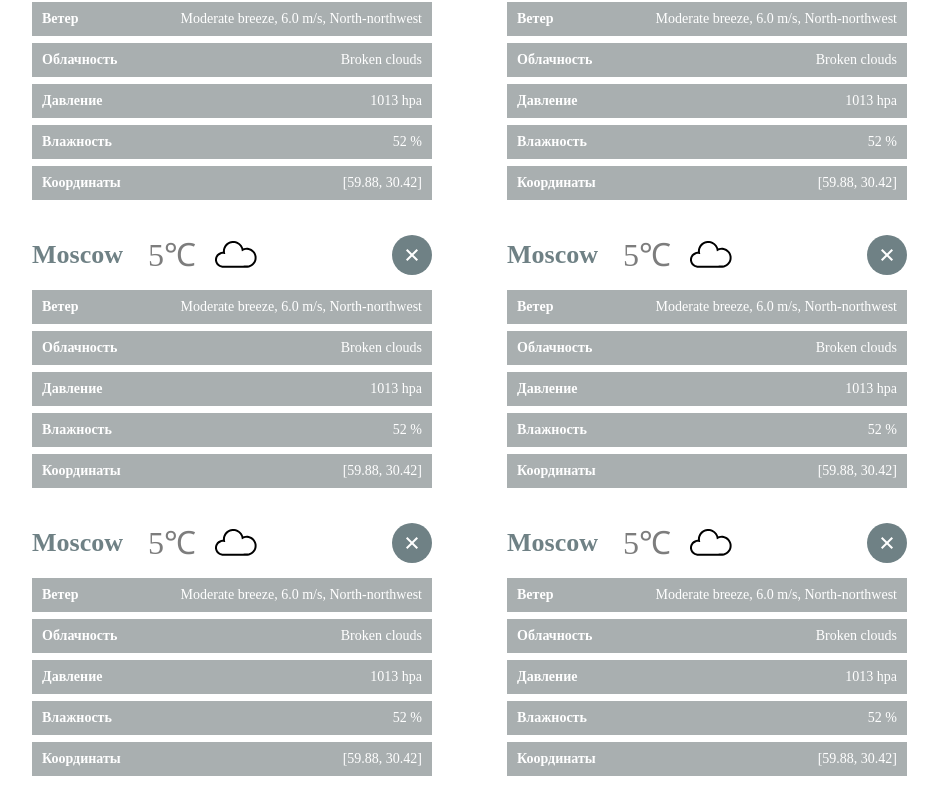
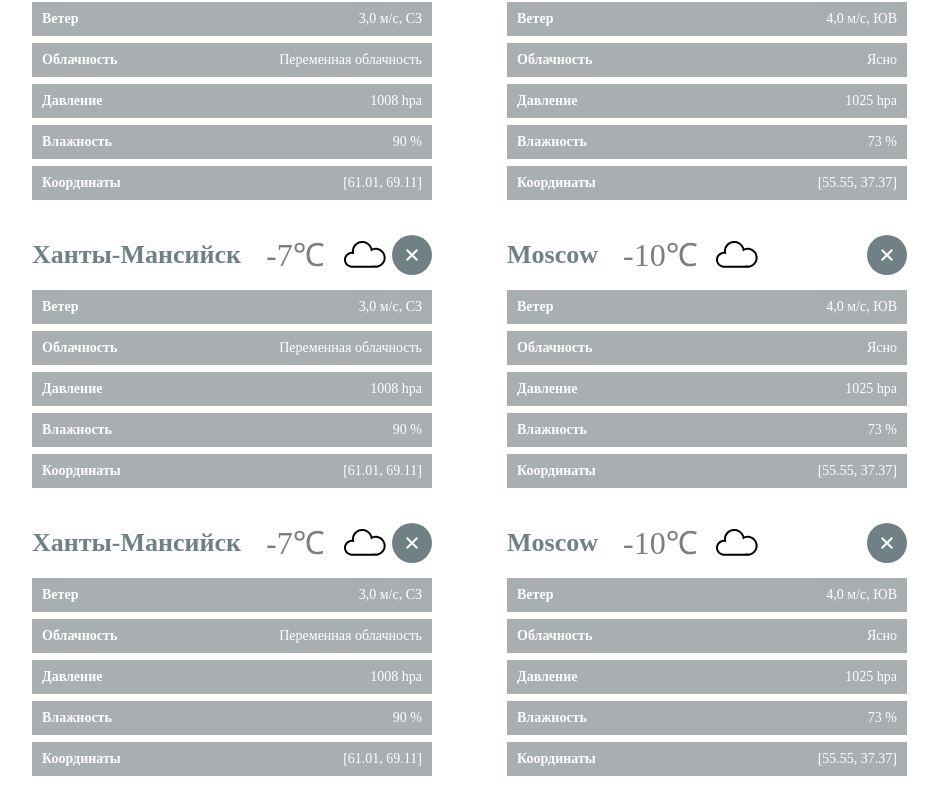
Before and after one commit to HappyLiner/wheather_web_lab, a plain HTML site: page index.html in a window 1280 px wide. Shown: the part 474-1283 px from the top of the page, without its empty margins (171-1109 px from the left). Drawn offline with Linux system fonts and the light colour scheme.

Commit message:
Added .gitignore, changed cities, properties and font-family

```diff
--- a/index.html
+++ b/index.html
@@ -23,11 +23,11 @@
         <ul class="list-reset">
             <li class="details-item">
                 <span class="details-property">Ветер</span>
-                <span class="details-value">Moderate breeze, 6.0 m/s, North-northwest</span>
+                <span class="details-value">2,8 м/с, ЮВ</span>
             </li>
             <li class="details-item">
                 <span class="details-property">Облачность</span>
-                <span class="details-value">Broken clouds</span>
+                <span class="details-value">Пасмурно</span>
             </li>
             <li class="details-item">
                 <span class="details-property">Давление</span>
@@ -39,7 +39,7 @@
             </li>
             <li class="details-item">
                 <span class="details-property">Координаты</span>
-                <span class="details-value">[59.88, 30.42]</span>
+                <span class="details-value">[59.57, 30.19]</span>
             </li>
         </ul>
     </div>
@@ -54,9 +54,9 @@
         <ul class="favorites-list list-reset">
             <li class="favorites-item">
                 <div class="favorite-item-general">
-                    <h3 class="favorite-item-city">Moscow</h3>
+                    <h3 class="favorite-item-city">Ханты-Мансийск</h3>
                     <p class="favorite-item-short-info">
-                        <span class="favorite-item-degrees degrees">5</span>
+                        <span class="favorite-item-degrees degrees">-7</span>
                         <img class="favorite-item-icon" src="img/cloud.svg" width="30" height="30">
                     </p>
                     <button class="favorite-item-button"></button>
@@ -64,23 +64,23 @@
                 <ul class="list-reset">
                     <li class="details-item">
                         <span class="details-property">Ветер</span>
-                        <span class="details-value">Moderate breeze, 6.0 m/s, North-northwest</span>
+                        <span class="details-value">3,0 м/с, СЗ</span>
                     </li>
                     <li class="details-item">
                         <span class="details-property">Облачность</span>
-                        <span class="details-value">Broken clouds</span>
+                        <span class="details-value">Переменная облачность</span>
                     </li>
                     <li class="details-item">
                         <span class="details-property">Давление</span>
-                        <span class="details-value">1013 hpa</span>
+                        <span class="details-value">1008 hpa</span>
                     </li>
                     <li class="details-item">
                         <span class="details-property">Влажность</span>
-                        <span class="details-value">52 %</span>
+                        <span class="details-value">90 %</span>
                     </li>
                     <li class="details-item">
                         <span class="details-property">Координаты</span>
-                        <span class="details-value">[59.88, 30.42]</span>
+                        <span class="details-value">[61.01, 69.11]</span>
                     </li>
                 </ul>
             </li>
@@ -88,7 +88,7 @@
                 <div class="favorite-item-general">
                     <h3 class="favorite-item-city">Moscow</h3>
                     <p class="favorite-item-short-info">
-                        <span class="favorite-item-degrees degrees">5</span>
+                        <span class="favorite-item-degrees degrees">-10</span>
                         <img class="favorite-item-icon" src="img/cloud.svg" width="30" height="30">
                     </p>
                     <button class="favorite-item-button"></button>
@@ -96,23 +96,23 @@
                 <ul class="list-reset">
                     <li class="details-item">
                         <span class="details-property">Ветер</span>
-                        <span class="details-value">Moderate breeze, 6.0 m/s, North-northwest</span>
+                        <span class="details-value">4,0 м/с, ЮВ</span>
                     </li>
                     <li class="details-item">
                         <span class="details-property">Облачность</span>
-                        <span class="details-value">Broken clouds</span>
+                        <span class="details-value">Ясно</span>
                     </li>
                     <li class="details-item">
                         <span class="details-property">Давление</span>
-                        <span class="details-value">1013 hpa</span>
+                        <span class="details-value">1025 hpa</span>
                     </li>
                     <li class="details-item">
                         <span class="details-property">Влажность</span>
-                        <span class="details-value">52 %</span>
+                        <span class="details-value">73 %</span>
                     </li>
                     <li class="details-item">
                         <span class="details-property">Координаты</span>
-                        <span class="details-value">[59.88, 30.42]</span>
+                        <span class="details-value">[55.55, 37.37]</span>
                     </li>
                 </ul>
             </li>
@@ -120,9 +120,9 @@
         <ul class="favorites-list list-reset">
             <li class="favorites-item">
                 <div class="favorite-item-general">
-                    <h3 class="favorite-item-city">Moscow</h3>
+                    <h3 class="favorite-item-city">Ханты-Мансийск</h3>
                     <p class="favorite-item-short-info">
-                        <span class="favorite-item-degrees degrees">5</span>
+                        <span class="favorite-item-degrees degrees">-7</span>
                         <img class="favorite-item-icon" src="img/cloud.svg" width="30" height="30">
                     </p>
                     <button class="favorite-item-button"></button>
@@ -130,23 +130,23 @@
                 <ul class="list-reset">
                     <li class="details-item">
                         <span class="details-property">Ветер</span>
-                        <span class="details-value">Moderate breeze, 6.0 m/s, North-northwest</span>
+                        <span class="details-value">3,0 м/с, СЗ</span>
                     </li>
                     <li class="details-item">
                         <span class="details-property">Облачность</span>
-                        <span class="details-value">Broken clouds</span>
+                        <span class="details-value">Переменная облачность</span>
                     </li>
                     <li class="details-item">
                         <span class="details-property">Давление</span>
-                        <span class="details-value">1013 hpa</span>
+                        <span class="details-value">1008 hpa</span>
                     </li>
                     <li class="details-item">
                         <span class="details-property">Влажность</span>
-                        <span class="details-value">52 %</span>
+                        <span class="details-value">90 %</span>
                     </li>
                     <li class="details-item">
                         <span class="details-property">Координаты</span>
-                        <span class="details-value">[59.88, 30.42]</span>
+                        <span class="details-value">[61.01, 69.11]</span>
                     </li>
                 </ul>
             </li>
@@ -154,7 +154,7 @@
                 <div class="favorite-item-general">
                     <h3 class="favorite-item-city">Moscow</h3>
                     <p class="favorite-item-short-info">
-                        <span class="favorite-item-degrees degrees">5</span>
+                        <span class="favorite-item-degrees degrees">-10</span>
                         <img class="favorite-item-icon" src="img/cloud.svg" width="30" height="30">
                     </p>
                     <button class="favorite-item-button"></button>
@@ -162,23 +162,23 @@
                 <ul class="list-reset">
                     <li class="details-item">
                         <span class="details-property">Ветер</span>
-                        <span class="details-value">Moderate breeze, 6.0 m/s, North-northwest</span>
+                        <span class="details-value">4,0 м/с, ЮВ</span>
                     </li>
                     <li class="details-item">
                         <span class="details-property">Облачность</span>
-                        <span class="details-value">Broken clouds</span>
+                        <span class="details-value">Ясно</span>
                     </li>
                     <li class="details-item">
                         <span class="details-property">Давление</span>
-                        <span class="details-value">1013 hpa</span>
+                        <span class="details-value">1025 hpa</span>
                     </li>
                     <li class="details-item">
                         <span class="details-property">Влажность</span>
-                        <span class="details-value">52 %</span>
+                        <span class="details-value">73 %</span>
                     </li>
                     <li class="details-item">
                         <span class="details-property">Координаты</span>
-                        <span class="details-value">[59.88, 30.42]</span>
+                        <span class="details-value">[55.55, 37.37]</span>
                     </li>
                 </ul>
             </li>
@@ -186,9 +186,9 @@
         <ul class="favorites-list list-reset">
             <li class="favorites-item">
                 <div class="favorite-item-general">
-                    <h3 class="favorite-item-city">Moscow</h3>
+                    <h3 class="favorite-item-city">Ханты-Мансийск</h3>
                     <p class="favorite-item-short-info">
-                        <span class="favorite-item-degrees degrees">5</span>
+                        <span class="favorite-item-degrees degrees">-7</span>
                         <img class="favorite-item-icon" src="img/cloud.svg" width="30" height="30">
                     </p>
                     <button class="favorite-item-button"></button>
@@ -196,23 +196,23 @@
                 <ul class="list-reset">
                     <li class="details-item">
                         <span class="details-property">Ветер</span>
-                        <span class="details-value">Moderate breeze, 6.0 m/s, North-northwest</span>
+                        <span class="details-value">3,0 м/с, СЗ</span>
                     </li>
                     <li class="details-item">
                         <span class="details-property">Облачность</span>
-                        <span class="details-value">Broken clouds</span>
+                        <span class="details-value">Переменная облачность</span>
                     </li>
                     <li class="details-item">
                         <span class="details-property">Давление</span>
-                        <span class="details-value">1013 hpa</span>
+                        <span class="details-value">1008 hpa</span>
                     </li>
                     <li class="details-item">
                         <span class="details-property">Влажность</span>
-                        <span class="details-value">52 %</span>
+                        <span class="details-value">90 %</span>
                     </li>
                     <li class="details-item">
                         <span class="details-property">Координаты</span>
-                        <span class="details-value">[59.88, 30.42]</span>
+                        <span class="details-value">[61.01, 69.11]</span>
                     </li>
                 </ul>
             </li>
@@ -220,7 +220,7 @@
                 <div class="favorite-item-general">
                     <h3 class="favorite-item-city">Moscow</h3>
                     <p class="favorite-item-short-info">
-                        <span class="favorite-item-degrees degrees">5</span>
+                        <span class="favorite-item-degrees degrees">-10</span>
                         <img class="favorite-item-icon" src="img/cloud.svg" width="30" height="30">
                     </p>
                     <button class="favorite-item-button"></button>
@@ -228,23 +228,23 @@
                 <ul class="list-reset">
                     <li class="details-item">
                         <span class="details-property">Ветер</span>
-                        <span class="details-value">Moderate breeze, 6.0 m/s, North-northwest</span>
+                        <span class="details-value">4,0 м/с, ЮВ</span>
                     </li>
                     <li class="details-item">
                         <span class="details-property">Облачность</span>
-                        <span class="details-value">Broken clouds</span>
+                        <span class="details-value">Ясно</span>
                     </li>
                     <li class="details-item">
                         <span class="details-property">Давление</span>
-                        <span class="details-value">1013 hpa</span>
+                        <span class="details-value">1025 hpa</span>
                     </li>
                     <li class="details-item">
                         <span class="details-property">Влажность</span>
-                        <span class="details-value">52 %</span>
+                        <span class="details-value">73 %</span>
                     </li>
                     <li class="details-item">
                         <span class="details-property">Координаты</span>
-                        <span class="details-value">[59.88, 30.42]</span>
+                        <span class="details-value">[55.55, 37.37]</span>
                     </li>
                 </ul>
             </li>
--- a/style.css
+++ b/style.css
@@ -16,6 +16,7 @@ body {
 
 .main {
     margin: 25px;
+    font-family: 'Times New Roman', Times, serif;
 }
 
 .refresh {
```
Also changed, not shown: 1 other file.
